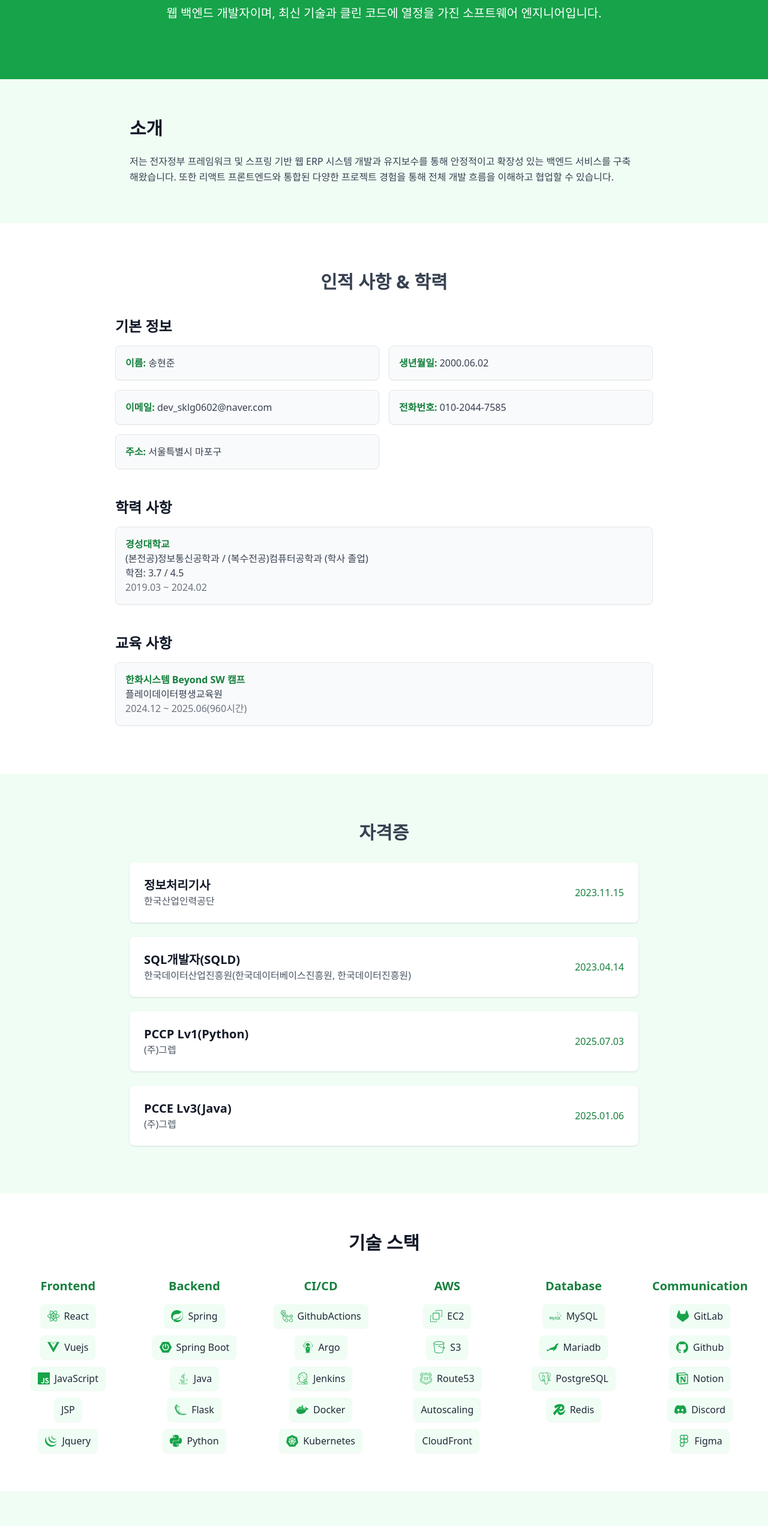
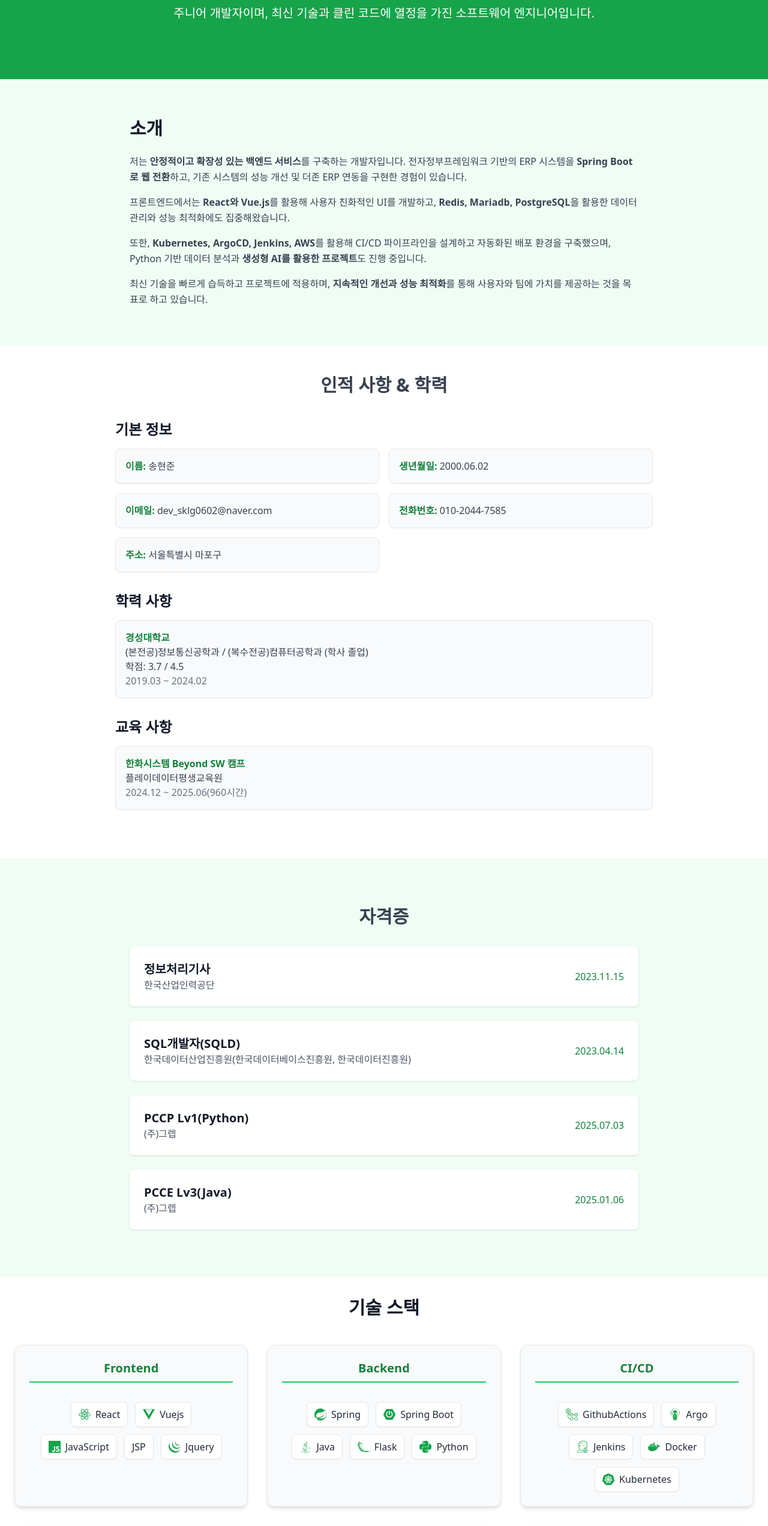
Before and after one commit to Hyeonjunnn/Seed_v1_FE, a React (Create React App) app: page /portfolio in a window 1280 px wide. Shown: the part 220-2764 px from the top of the page at 60% size. Built offline with nearby package versions, Linux system fonts and the light colour scheme; no server answers.

Commit message:
25.08.04 포트폴리오 프린터 설정

```diff
--- a/src/components/AboutMe.jsx
+++ b/src/components/AboutMe.jsx
@@ -4,9 +4,21 @@
   return (
     <section className="max-w-4xl mx-auto py-16 px-6">
       <h2 className="text-3xl font-bold mb-6 text-gray-900">소개</h2>
+      <p className="text-gray-700 leading-relaxed mb-4">
+        저는 <strong>안정적이고 확장성 있는 백엔드 서비스</strong>를 구축하는 개발자입니다.
+        전자정부프레임워크 기반의 ERP 시스템을 <strong>Spring Boot로 웹 전환</strong>하고,
+        기존 시스템의 성능 개선 및 더존 ERP 연동을 구현한 경험이 있습니다.
+      </p>
+      <p className="text-gray-700 leading-relaxed mb-4">
+        프론트엔드에서는 <strong>React와 Vue.js</strong>를 활용해 사용자 친화적인 UI를 개발하고,
+        <strong> Redis, Mariadb, PostgreSQL</strong>을 활용한 데이터 관리와 성능 최적화에도 집중해왔습니다.
+      </p>
+      <p className="text-gray-700 leading-relaxed mb-4">
+        또한, <strong>Kubernetes, ArgoCD, Jenkins, AWS</strong>를 활용해 CI/CD 파이프라인을 설계하고
+        자동화된 배포 환경을 구축했으며, Python 기반 데이터 분석과 <strong>생성형 AI를 활용한 프로젝트</strong>도 진행 중입니다.
+      </p>
       <p className="text-gray-700 leading-relaxed">
-        저는 전자정부 프레임워크 및 스프링 기반 웹 ERP 시스템 개발과 유지보수를 통해 안정적이고 확장성 있는 백엔드 서비스를 구축해왔습니다.
-        또한 리액트 프론트엔드와 통합된 다양한 프로젝트 경험을 통해 전체 개발 흐름을 이해하고 협업할 수 있습니다.
+        최신 기술을 빠르게 습득하고 프로젝트에 적용하며, <strong>지속적인 개선과 성능 최적화</strong>를 통해 사용자와 팀에 가치를 제공하는 것을 목표로 하고 있습니다.
       </p>
     </section>
   );
--- a/src/components/HeroSection.jsx
+++ b/src/components/HeroSection.jsx
@@ -5,7 +5,7 @@
     <section className="bg-primary-600 text-white py-24 px-6 text-center">
       <h1 className="text-5xl font-extrabold mb-4">안녕하세요, 송현준입니다.</h1>
       <p className="text-xl max-w-3xl mx-auto">
-        웹 백엔드 개발자이며, 최신 기술과 클린 코드에 열정을 가진 소프트웨어 엔지니어입니다.
+        주니어 개발자이며, 최신 기술과 클린 코드에 열정을 가진 소프트웨어 엔지니어입니다.
       </p>
     </section>
   );
--- a/src/components/ProfileSection.jsx
+++ b/src/components/ProfileSection.jsx
@@ -28,14 +28,14 @@
   ];
 
   return (
-    <section className="py-20 px-6 bg-white">
+    <section className="py-12 px-6 bg-white">
       <div className="max-w-4xl mx-auto">
         <h2 className="text-3xl font-semibold mb-10 text-gray-700 text-center">
           인적 사항 & 학력
         </h2>
 
         {/* 기본 인적 정보 */}
-        <div className="mb-12">
+        <div className="mb-8">
           <h3 className="text-2xl font-bold mb-4 text-gray-900">기본 정보</h3>
           <ul className="grid grid-cols-1 sm:grid-cols-2 gap-4">
             {basicInfo.map((info, idx) => (
@@ -48,7 +48,7 @@
         </div>
 
         {/* 학력 사항 */}
-        <div className="mb-12">
+        <div className="mb-8">
           <h3 className="text-2xl font-bold mb-4 text-gray-900">학력 사항</h3>
           <ul className="space-y-4">
             {education.map((edu, idx) => (
@@ -63,7 +63,7 @@
         </div>
 
         {/* 교육 사항 */}
-        <div>
+        <div className="mb-8">
           <h3 className="text-2xl font-bold mb-4 text-gray-900">교육 사항</h3>
           <ul className="space-y-4">
             {trainings.map((training, idx) => (
--- a/src/components/ProjectsSection.jsx
+++ b/src/components/ProjectsSection.jsx
@@ -4,7 +4,7 @@
 
 const ProjectsSection = () => {
   return (
-    <section className="max-w-6xl mx-auto py-16 px-6">
+    <section className="max-w-6xl mx-auto py-8 px-6">
       <h2 className="text-3xl font-bold mb-10 text-gray-900 text-center">프로젝트</h2>
       <div className="grid gap-8 sm:grid-cols-2 lg:grid-cols-3">
         {projects
--- a/src/components/SkillsSection.jsx
+++ b/src/components/SkillsSection.jsx
@@ -3,23 +3,32 @@
 
 const SkillsSection = () => {
   return (
-    <section className="bg-white py-16 px-6">
-      <h2 className="text-3xl font-bold mb-10 text-gray-900 text-center">기술 스택</h2>
+    <>
+      <section className="bg-white py-8 px-6">
+        <h2 className="text-3xl font-bold mb-11 text-gray-900 text-center">기술 스택</h2>
 
-      <div className="max-w-7xl mx-auto grid grid-cols-1 sm:grid-cols-2 lg:grid-cols-6 gap-8 text-center">
+        <div className="max-w-7xl mx-auto grid grid-cols-1 sm:grid-cols-2 lg:grid-cols-3 gap-8">
           {Object.entries(categorizedSkills).map(([category, skills]) => (
-          <div key={category} className="flex flex-col items-center">
-            <h3 className="text-xl font-semibold text-primary-700 mb-4">{category}</h3>
-            <div className="flex flex-col items-center gap-3">
+            <div
+              key={category}
+              className="flex flex-col items-center bg-gray-50 rounded-xl shadow-md border border-gray-200 p-6 hover:shadow-lg transition"
+            >
+              <h3 className="text-xl font-semibold text-primary-700 mb-4 border-b-2 border-primary-500 pb-2 w-full text-center">
+                {category}
+              </h3>
+
+              <div className="flex flex-wrap gap-3 mt-4 justify-center">
                 {skills.map((tech) => {
                   const Icon = techIcons[tech];
                   return (
                     <div
                       key={tech}
-                    className="flex items-center gap-2 px-3 py-2 rounded-lg bg-primary-50 hover:bg-primary-100 shadow-sm transition"
+                      className="flex items-center justify-start gap-2 px-3 py-2 rounded-lg bg-white shadow-sm border hover:border-primary-400 transition min-w-max"
                     >
-                    {Icon && <Icon size={20} className="text-primary-600" />}
-                    <span className="text-gray-800 font-medium">{tech}</span>
+                      {Icon && <Icon size={20} className="text-primary-600 flex-shrink-0" />}
+                      <span className="text-gray-800 font-medium whitespace-nowrap">
+                        {tech}
+                      </span>
                     </div>
                   );
                 })}
@@ -28,6 +37,7 @@
           ))}
         </div>
       </section>
+    </>
   );
 };
 
--- a/src/data/projects.js
+++ b/src/data/projects.js
@@ -130,7 +130,7 @@
     no: 5,
     name: '생성형 LLM 기반 AI 여행 일정 추천 서비스',
     type: '팀 프로젝트(공모전)',
-    period: '2025.06 ~ 진행 중',
+    period: '2025.07 ~ 진행 중',
     team: '프론트엔드 2명, 백엔드 2명, AI 1명',
     role: '백엔드 API 개발, K-PaaS CI/CD 클라우드 배포',
     description: '사용자가 입력한 여행 정보를 바탕으로 AI가 추천하는 여행 일정 서비스',
@@ -153,10 +153,9 @@
         'CI/CD': ['K-PaaS(NHN Cloud:nks)', 'GithubActions', 'Docker'],
         Communication: ['Github', 'Notion', 'Figma', 'Discord']
     },
-    image: '/images/seed-home.png',
+    image: '/images/hanbando-home.png',
         images: [
-            '/images/seed-project.png',
-            '/images/seed-portfolio.png'
+            '/images/hanbando-signup.png'
         ],
     },
     {
--- a/src/index.js
+++ b/src/index.js
@@ -4,6 +4,7 @@
 import { QueryClient, QueryClientProvider } from '@tanstack/react-query';
 import { BrowserRouter } from 'react-router-dom';
 import './index.css';
+import './print.css';
 
 const queryClient = new QueryClient();
 
--- a/src/pages/Portfolio.jsx
+++ b/src/pages/Portfolio.jsx
@@ -9,15 +9,15 @@
 
 const Portfolio = () => {
   return (
-    <div className="bg-primary-50 min-h-screen">
-      <HeroSection />
-      <AboutMe />
-      <ProfileSection />
-      <CertificationsSection />
-      <SkillsSection />
-      <ProjectsSection />
-      <ContactSection />
-    </div>
+  <div className="bg-primary-50 min-h-screen">
+    <section className="print-section"><HeroSection /></section>
+    <section className="print-section"><AboutMe /></section>
+    <section className="print-section"><ProfileSection /></section>
+    <section className="print-section"><CertificationsSection /></section>
+    <section className="print-section"><SkillsSection /></section>
+    <section className="print-section"><ProjectsSection /></section>
+    <section className="print-section"><ContactSection /></section>
+  </div>
   );
 };
 
--- a/src/pages/ProjectDetail.jsx
+++ b/src/pages/ProjectDetail.jsx
@@ -30,6 +30,13 @@
 
         {/* 제목 */}
         <h1 className="text-3xl font-bold text-gray-900 mb-4">{project.name}</h1>
+
+        {/* 프로젝트 유형 */}
+        {project.type && (
+          <h4 className="text-sm font-medium text-indigo-500 mb-4">
+            {project.type}
+          </h4>
+        )}
 
         {/* 설명 */}
         <p className="text-gray-700 mb-6">{project.description}</p>
--- /dev/null
+++ b/src/print.css
@@ -0,0 +1,32 @@
+/* print.css */
+@media print {
+    /* A4 가로 방향 */
+    @page {
+      size: A4 landscape;
+      margin: 10mm;
+    }
+
+    /* 각 섹션을 페이지 안에서 분리되지 않고, 각 섹션마다 새 페이지 시작 */
+    section {
+      page-break-before: always; /* 각 섹션이 새 페이지에서 시작 */
+      page-break-inside: avoid;  /* 섹션 내 페이지 나눔 방지 */
+      break-before: page;        /* 최신 브라우저 대응 */
+      break-inside: avoid;
+    }
+
+    /* 첫 번째 섹션은 새 페이지 시작 안 하도록 조정 */
+    section:first-child {
+      page-break-before: auto;
+      break-before: auto;
+    }
+
+    /* 화면 UI 요소 숨기기 */
+    .no-print {
+      display: none !important;
+    }
+
+    /* HTML 구조 안의 header/footer 숨기기 */
+    header, footer {
+      display: none !important;
+    }
+  }
```
Also changed, not shown: public/images/hanbando-home.png (added), public/images/hanbando-signup.png (added). Lines whose indentation alone changed are shown as unchanged.
